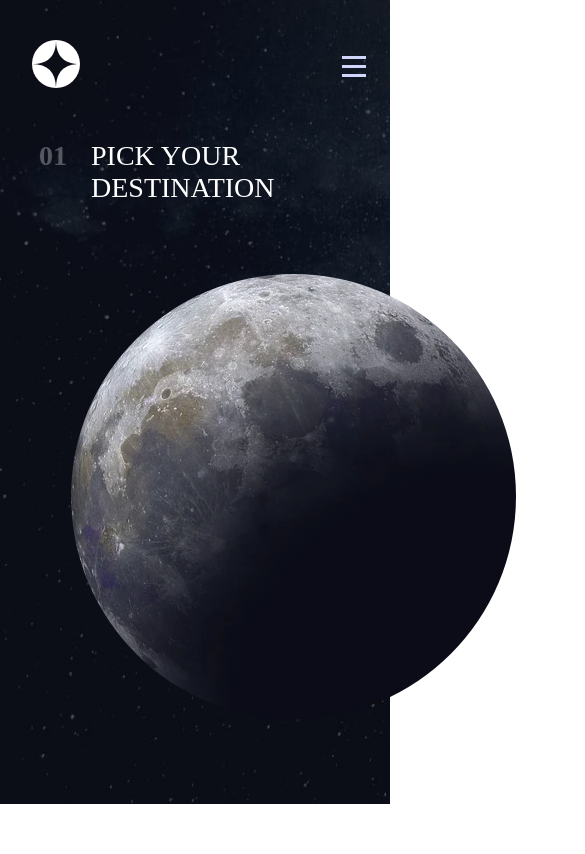
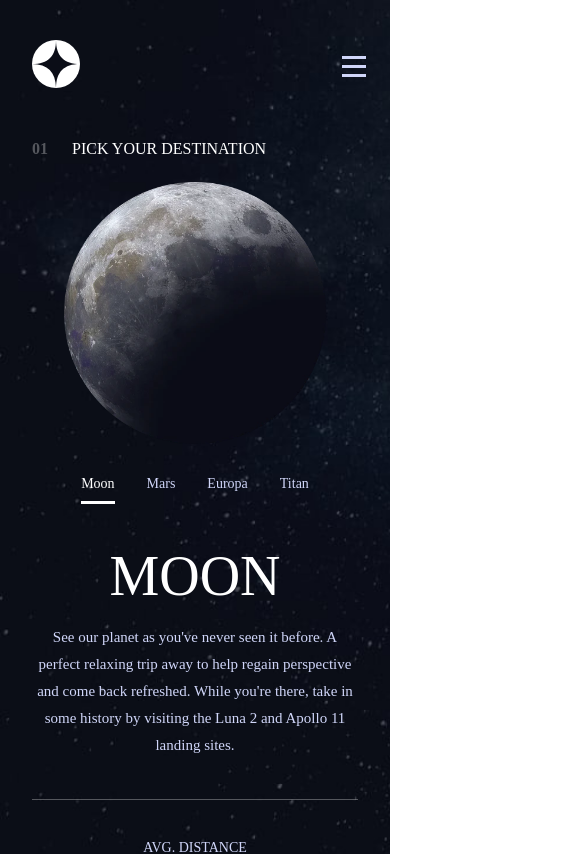
Before and after one commit to gabr7887/10---SpaceTourismWebsite, a React (Vite) app: page / in a window 390 px wide. Shown: the top 854 px of the page, 585 px wide, since content can reach past the window. Built offline with nearby package versions, Linux system fonts and the light colour scheme.

Commit message:
adicionado responsividade a pagina destination, pagina destination finalizada

```diff
--- a/src/components/destination/Destination.module.css
+++ b/src/components/destination/Destination.module.css
@@ -7,6 +7,7 @@
   background-size: cover;
   background-image: url('../../assets/destination/background-destination-desktop.jpg');
 }
+
 
 .subContainer{
   width: 80%;
@@ -122,3 +123,70 @@
   font: var(--font6);
   color: var(--white);
 }
+
+@media (width <= 1100px) {
+  .mainContainer{
+    grid-template-columns: 1fr;
+  }
+
+  .right{
+    display: grid;
+    text-align: center;
+  }
+
+  .nav{
+    align-items: center;
+    justify-content: center;
+  }
+
+  .title{
+    font: var(--fontT5);
+  }
+
+  .itemTitle{
+    font: var(--fontT2);
+  }
+
+  .itemText{
+    font: var(--fontT9);
+  }
+
+  .photoDiv img{
+    max-width: 70%;
+  }
+}
+
+@media (width <= 600px) {
+  .subContainer{
+    width: 100%;
+    padding: 0 var(--s400);
+  }
+
+  .title{
+    font: var(--fontM6);
+  }
+
+  .navItem{
+    font: var(--fontM8);
+  }
+
+  .itemTitle{
+    font: var(--fontM2);
+  }
+
+  .itemText{
+    font: var(--fontM9);
+  }
+
+  .infoDiv{
+    grid-template-columns: 1fr;
+  }
+
+  .right{
+    padding: 0;
+  }
+
+  .photoDiv img{
+    max-width: 100%;
+  }
+}
```
